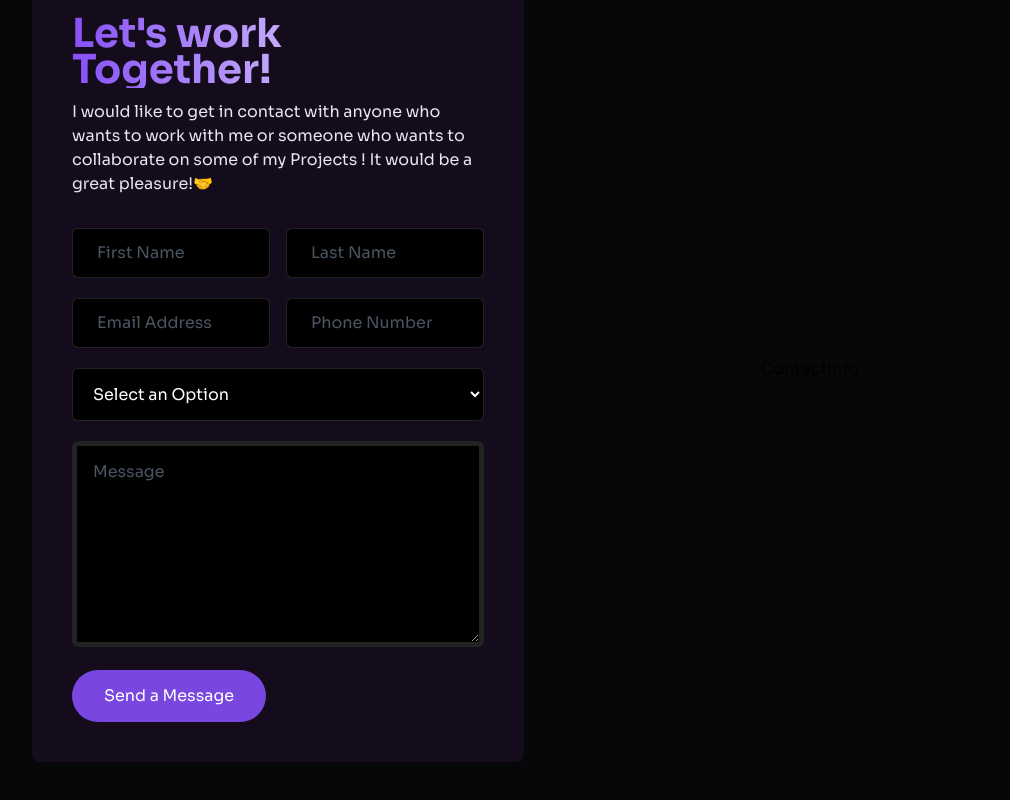
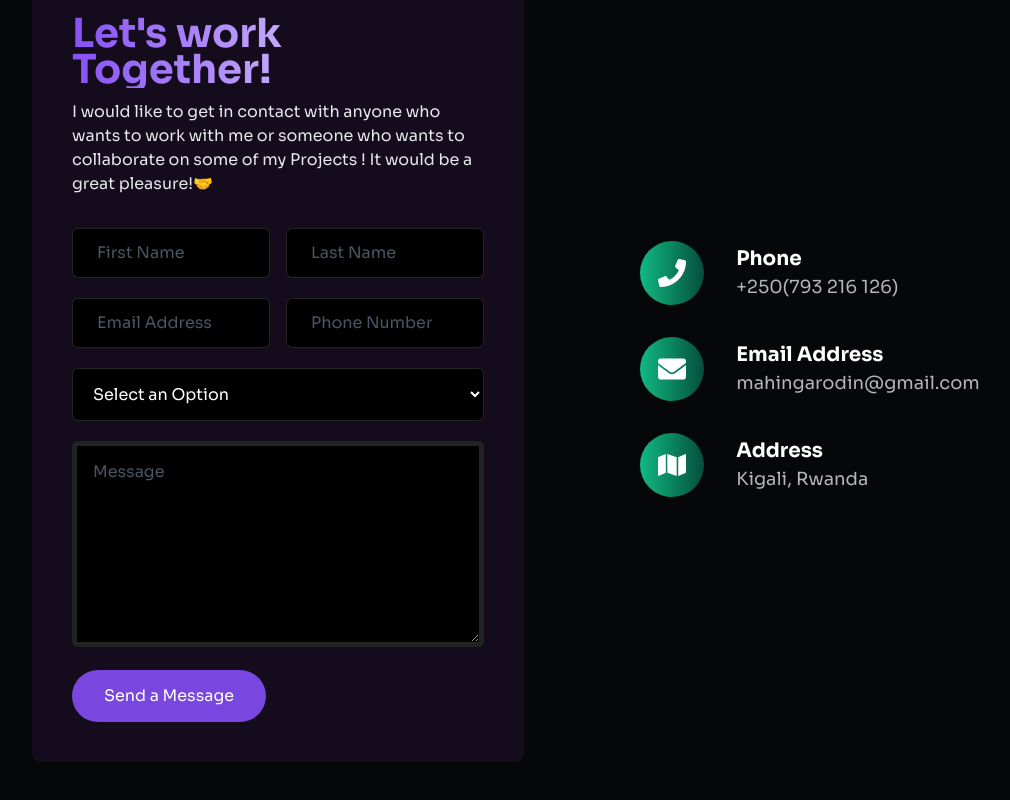
Before and after one commit to mahingaRodin/Portfolio, a Next.js app: page / in a window 1280 px wide. Shown: the part 5992-6792 px from the top of the page, without its empty margins (96-1106 px from the left). Built offline with nearby package versions, Linux system fonts and the light colour scheme.

Commit message:
"updated"

```diff
--- a/components/Home/Contact/ContactInfo.tsx
+++ b/components/Home/Contact/ContactInfo.tsx
@@ -1,9 +1,39 @@
-import React from 'react'
+import { contactData } from "@/Data/data";
+import React from "react";
+import { FaEnvelope, FaMap, FaPhone } from "react-icons/fa";
 
 const ContactInfo = () => {
   return (
-    <div>ContactInfo</div>
-  )
-}
+    <div>
+      <div className="flex items-center space-x-8">
+        <div className="w-10 h-10 md:w-16 md:h-16 rounded-full bg-gradient-to-r from-emerald-500 to-emerald-900 flex items-center justify-center flex-col">
+          <FaPhone className="w-4 h-4 md:w-7 md:h-7 text-white" />
+        </div>
+        <div>
+          <h1 className="text-lg sm:text-xl text-white font-bold">Phone</h1>
+          <h1 className="text-base sm:text-lg text-white text-opacity-70">{contactData.phone}</h1>
+        </div>
+      </div>
+      <div className="flex items-center space-x-8 mt-8 mb-8">
+        <div className="w-10 h-10 md:w-16 md:h-16 rounded-full bg-gradient-to-r from-emerald-500 to-emerald-900 flex items-center justify-center flex-col">
+          <FaEnvelope className="w-4 h-4 md:w-7 md:h-7 text-white" />
+        </div>
+        <div>
+          <h1 className="text-lg sm:text-xl text-white font-bold">Email Address</h1>
+          <h1 className="text-base sm:text-lg text-white text-opacity-70">{contactData.email}</h1>
+        </div>
+      </div>
+      <div className="flex items-center space-x-8">
+        <div className="w-10 h-10 md:w-16 md:h-16 rounded-full bg-gradient-to-r from-emerald-500 to-emerald-900 flex items-center justify-center flex-col">
+          <FaMap className="w-4 h-4 md:w-7 md:h-7 text-white" />
+        </div>
+        <div>
+          <h1 className="text-lg sm:text-xl text-white font-bold">Address</h1>
+          <h1 className="text-base sm:text-lg text-white text-opacity-70">{contactData.address}</h1>
+        </div>
+      </div>
+    </div>
+  );
+};
 
-export default ContactInfo
+export default ContactInfo;
```
